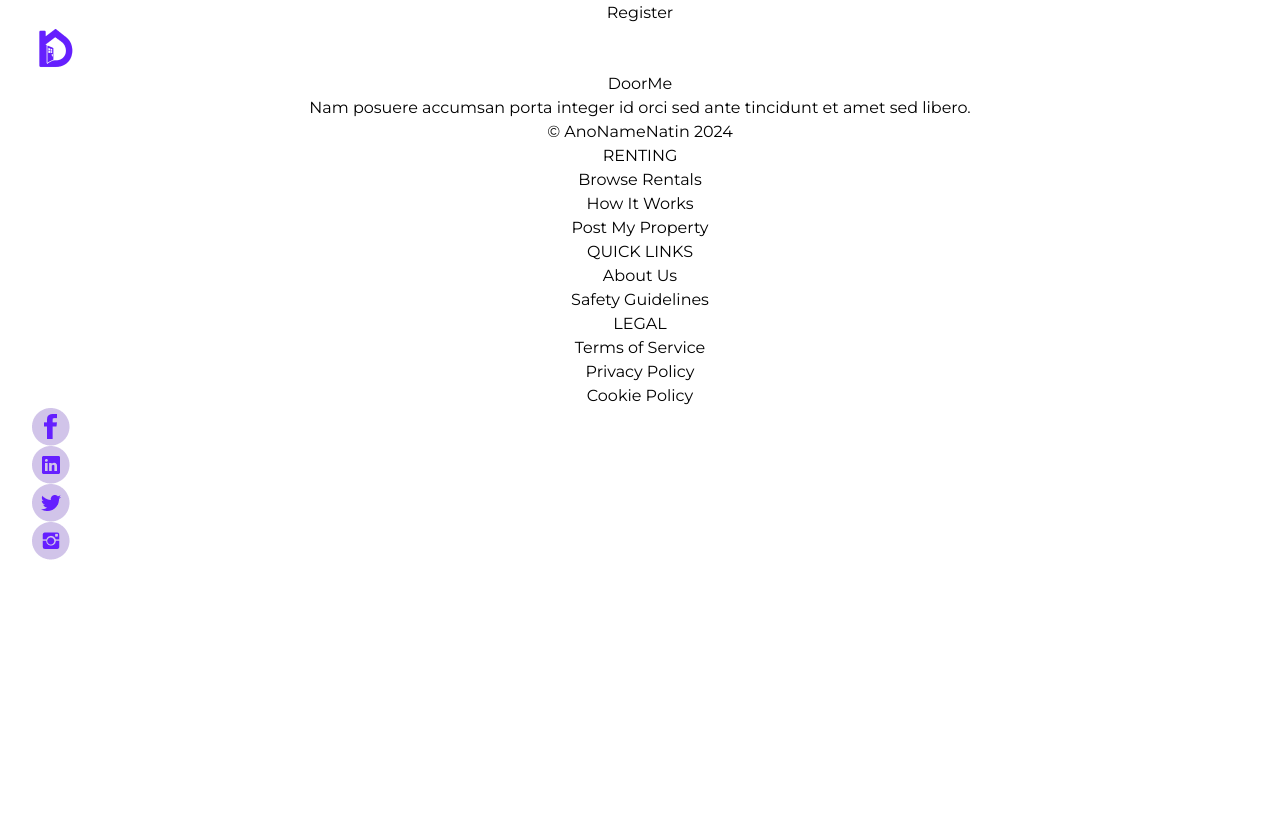
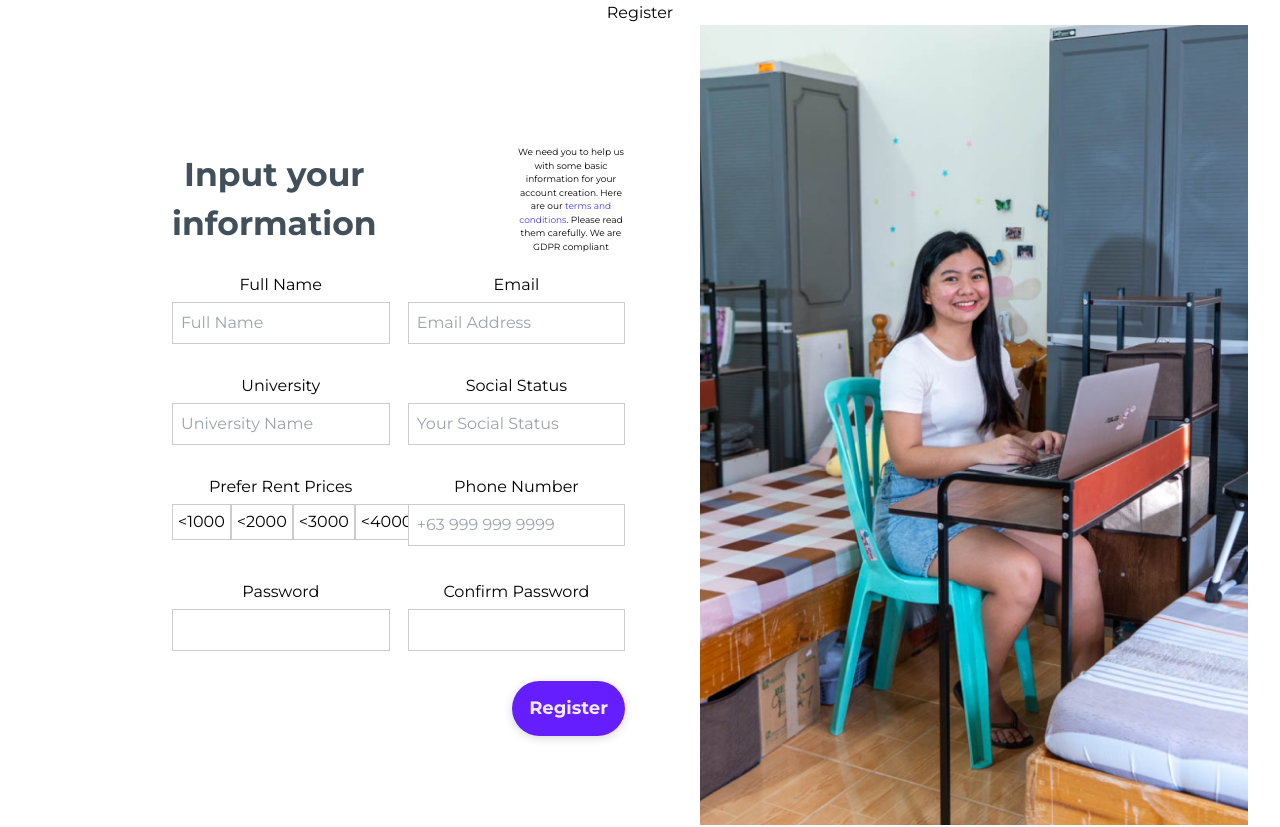
Before and after one commit to jaypeepeep/DoorMe, a React (Vite) app: page /Register in a window 1280 px wide. Shown: the part 222-1049 px from the top of the page. Before the commit the page ends 814 px from the top, so only its background shows below. Built offline with nearby package versions, Linux system fonts and the light colour scheme.

Commit message:
register part, but without validation plus without the shadow part at the top

```diff
--- a/src/App.jsx
+++ b/src/App.jsx
@@ -5,6 +5,7 @@ import Footer from "./components/footer/Footer";
 import Landing from "./pages/landing/Landing";
 import About from "./pages/about/About";
 import Login from "./pages/login/Login";
+import Register from "./pages/register/Register";
 import "./App.css";
 
 const App = () => {
@@ -15,6 +16,7 @@ const App = () => {
         <Route path="/" element={<Landing />} />
         <Route path="/About" element={<About />} />
         <Route path="/Login" element={<Login />} />
+        <Route path="/Register" element={<Register />} />
       </Routes>
       <Footer/>
     </Router>
--- a/src/pages/register/Register.css
+++ b/src/pages/register/Register.css
@@ -96,20 +96,23 @@
   background-color: #f0f0f0;
 }
 
+.register-content .button-container {
+  display: flex;
+  justify-content: flex-end;
+}
+
 .register-content .register-button {
     width: 25%;
     height: 55px;
     flex-shrink: 0;
     border-radius: 50px;
     background: linear-gradient(0deg, #651fff 0%, #651fff 100%);
-    box-shadow: 0px 8px 21px 0px rgba(0, 0, 0, 0.16);
+    box-shadow: 0px 2px 10px 0px rgba(0, 0, 0, 0.16);
     color: rgba(255, 255, 255, 0.9);
     text-align: center;
     font-family: Montserrat;
     font-size: 18px;
     font-weight: 700;
-    margin-top: 50px;
-    margin-bottom: 20px;
 }
 
 .register-content .register-button:hover {
--- a/src/pages/register/Register.jsx
+++ b/src/pages/register/Register.jsx
@@ -2,11 +2,14 @@ import React from 'react';
 import "./Register.css";
 import Header from "../../components/header/Header";
 import Footer from "../../components/footer/Footer";
+import Shadow from "../../assets/shadow-above.png";
 
 const Register = () => {
   return (
     <div className="register-container">
         <div className="register-content">
+            <div className="shadow-above"></div>
+
             <div className="header-container">
                 <h1>Input your information</h1>
                 <p className="header-p">We need you to help us with some basic information for your account creation. Here are our <span style={{color: "#4743E0"}}>terms and conditions</span>. Please read them carefully. We are GDPR compliant</p>
@@ -69,7 +72,9 @@ const Register = () => {
                 </div>
             </div>
 
-            <button className="register-button">Register</button>
+            <div className="button-container">
+                <button className="register-button">Register</button>
+            </div>
         </div>
 
         <div className="register-bg"></div>
```
Also changed, not shown: src/assets/shadow-above.png (added).
